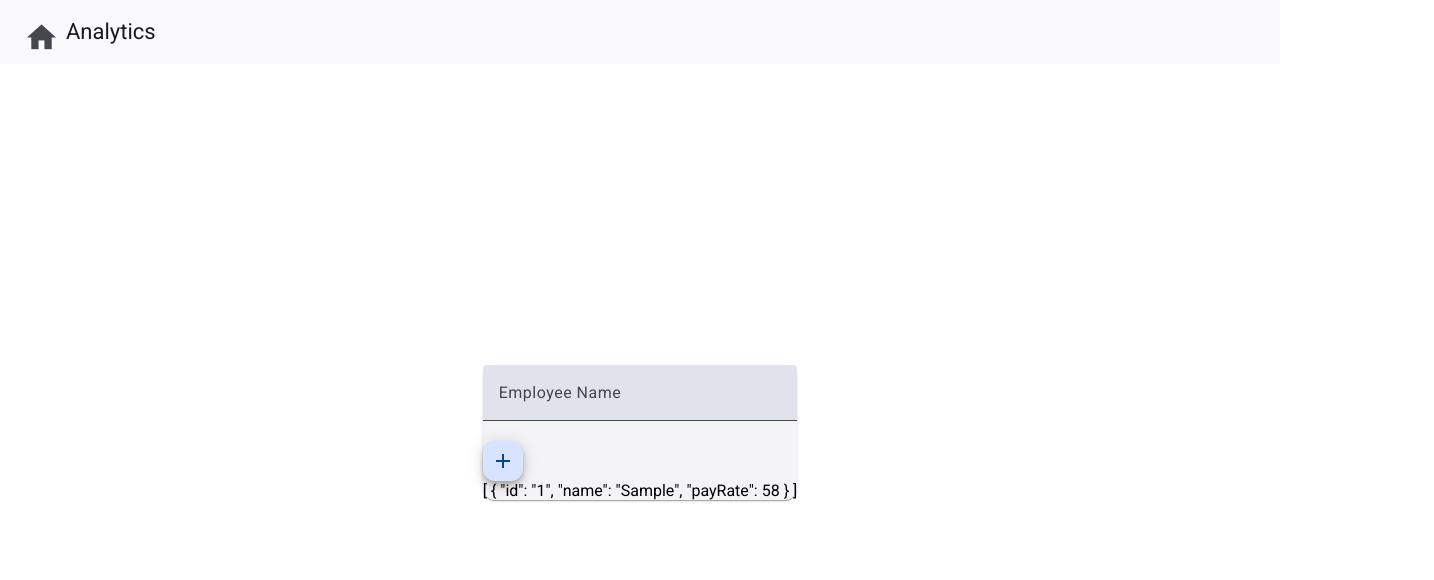
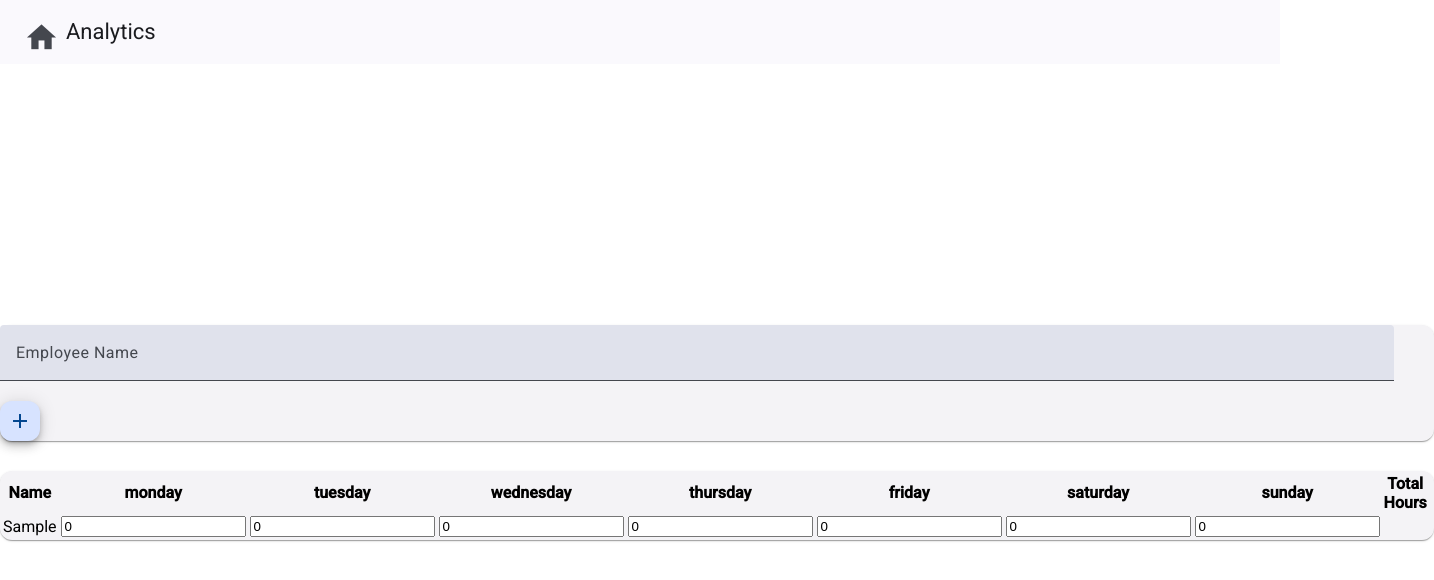
Before and after one commit to tylerkap/angular-hr-timesheet, an Angular app: page /timesheet in a window 1280 px wide. Both pictures are taken after typing "Sample" into the empty fields and a click on the button "add". Shown: the top 580 px of the page, 1434 px wide, since content can reach past the window. Built offline with nearby package versions, Linux system fonts and the light colour scheme.

Commit message:
unit 8 part-1 complete

```diff
--- a/src/app/app.module.ts
+++ b/src/app/app.module.ts
@@ -9,6 +9,7 @@
 import { TopNavbarComponent } from './components/top-navbar/top-navbar.component';
 import { AnalyticsTableComponent } from './components/analytics-table/analytics-table.component';
 import { MaterialModule } from './modules/material.module';
+import { FormsModule } from '@angular/forms';
 
 @NgModule({
   declarations: [
@@ -22,7 +23,8 @@
   imports: [
     BrowserModule,
     AppRoutingModule,
-    MaterialModule
+    MaterialModule,
+    FormsModule
   ],
   providers: [],
   bootstrap: [AppComponent]
--- a/src/app/components/timesheet/timesheet.component.html
+++ b/src/app/components/timesheet/timesheet.component.html
@@ -11,8 +11,26 @@
             <button mat-mini-fab color="primary" (click)="addEmployee()" [disabled]="employeeNameFC.invalid">
                 <mat-icon>add</mat-icon>
             </button>
+        </mat-card>
 
-            <div>{{employees | json}}</div>
+        <mat-card class="hours">
+            <table>
+                <thead>
+                    <th>Name</th>
+                    <th *ngFor="let day of weekdays">{{day}}</th>
+                    <th>Total Hours</th>
+                    <th></th>
+                </thead>
+
+                <tbody>
+                    <tr *ngFor="let employee of employees; let i = index">
+                        <td>{{employee.name}}</td>
+                        <td *ngFor="let day of weekdays">
+                            <input type="number" [id]="day" [(ngModel)]="employee[day]" class="hours-input">
+                        </td>
+                    </tr>
+                </tbody>
+            </table>
         </mat-card>
     </div>
 </div>
--- a/src/app/components/timesheet/timesheet.component.scss
+++ b/src/app/components/timesheet/timesheet.component.scss
@@ -5,3 +5,11 @@
 .cards {
     margin: auto;
 }
+
+mat-form-field {
+    width: calc(100% - 40px);
+}
+
+.hours {
+    margin-top: 30px;
+}
--- a/src/app/components/timesheet/timesheet.component.ts
+++ b/src/app/components/timesheet/timesheet.component.ts
@@ -18,6 +18,7 @@
   employeeNameFC = new FormControl('', this.nameValidator());
   employees: Employee[] = [];
   employeeId = 0;
+  weekdays: string[] = ['monday', 'tuesday', 'wednesday', 'thursday', 'friday', 'saturday', 'sunday'];
 
 
   constructor(
@@ -39,6 +40,13 @@
             departmentId: this.department?.id,
             name: this.employeeNameFC.value,
             payRate: Math.floor(Math.random() * 50) + 50,
+            monday: 0,
+            tuesday: 0,
+            wednesday: 0,
+            thursday: 0,
+            friday: 0,
+            saturday: 0,
+            sunday: 0
         });
 
         this.employeeNameFC.setValue('');
```
Also changed, not shown: src/app/interfaces/employee.ts (+9 -0 lines), src/styles.scss (line endings or trailing spaces).
